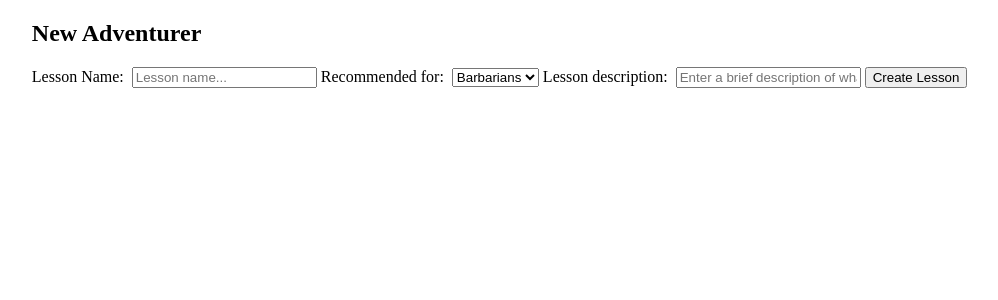
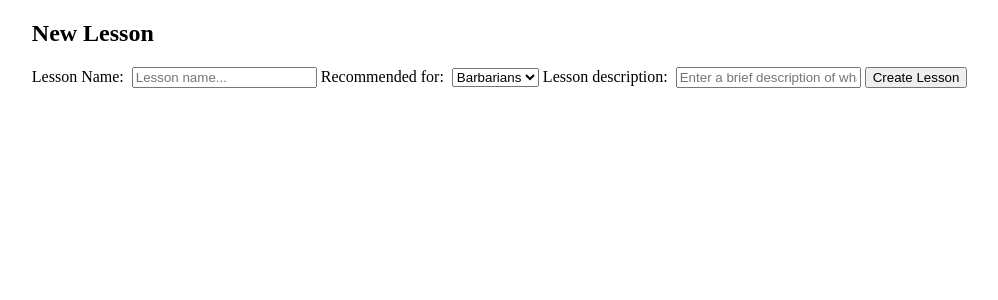
Before and after one commit to ConnorJRob/connor-module1-project, a Flask app: page /lessons/new in a window 1280 px wide. Shown: the part 73-373 px from the top of the page, without its empty margins (71-1069 px from the left). Run offline with Flask 2, Linux system fonts and the light colour scheme.

```diff
--- a/templates/lessons/new.html
+++ b/templates/lessons/new.html
@@ -1,7 +1,7 @@
 {% extends 'base.html'%}
 
 {% block content %}
-<h2>New Adventurer</h2>
+<h2>New Lesson</h2>
 
 <form action="/lessons" method="post">
     <label for="lesson_name">Lesson Name:&nbsp;</label>
```
